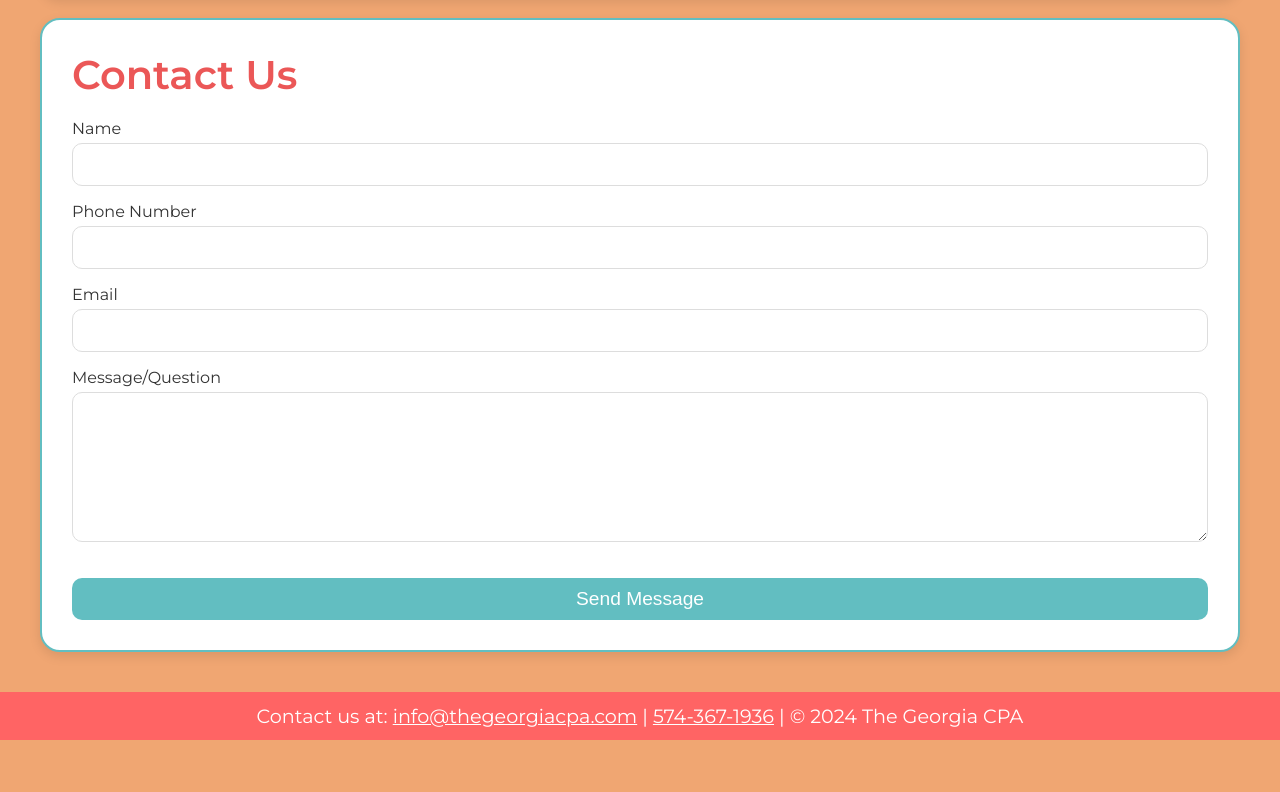
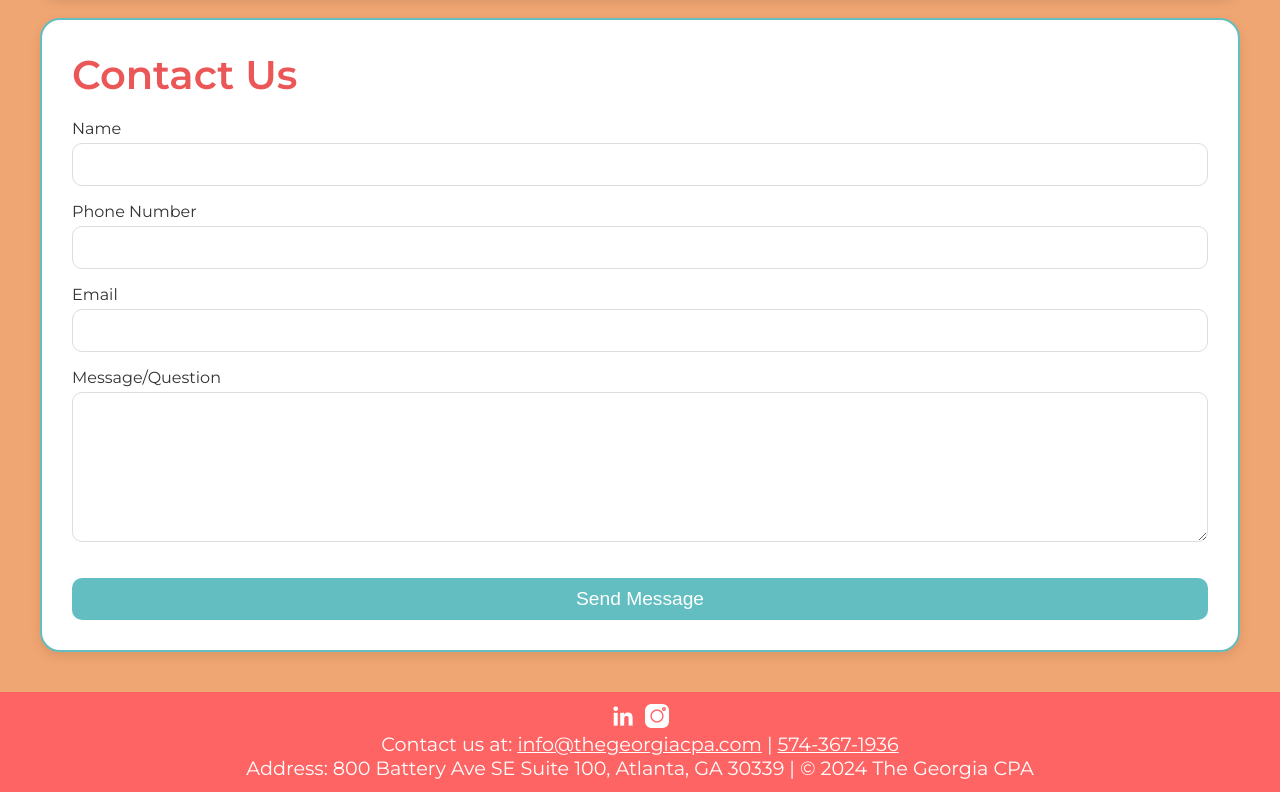
Before and after one commit to amakadiya98/responsive-cpa.github.io, a plain HTML site: page index.html in a window 1280 px wide. Shown: the part 3191-3983 px from the top of the page. Before the commit the page ends 3931 px from the top, so only its background shows below. Drawn offline with Linux system fonts and the light colour scheme.

Commit message:
add social media changes

```diff
--- a/index.html
+++ b/index.html
@@ -291,6 +291,15 @@
         }
         footer p a:hover{
             color: #e4e4e4;
+        }
+        .social-media{
+            display: flex;
+            justify-content: center;
+            align-items: center;
+            gap: 10px;
+        }
+        .social-media a{
+            text-decoration: none;
         }
 
         /* Media Queries for responsiveness */
@@ -606,7 +615,23 @@
     </section>
 
     <footer id="contact">
-        <p>Contact us at: <a href="mailto: info@thegeorgiacpa.com">info@thegeorgiacpa.com</a> | <a href="tel: 5743671936">574-367-1936</a> | © 2024 The Georgia CPA</p>
+        <div class="social-media">
+            <a href="https://www.linkedin.com/company/thegeorgiacpa">
+                <img src="./linkedin.png" alt="linkdin-icon" />
+            </a>
+            <a href="https://www.instagram.com/thegeorgiacpa_/">
+                <img src="./instagram.png" alt="instgram" />
+            </a>
+        </div>
+        <p>Contact us at: <a href="mailto: info@thegeorgiacpa.com">info@thegeorgiacpa.com</a> | <a href="tel:5743671936">574-367-1936</a>
+             <!-- |   <a href="https://www.linkedin.com/company/thegeorgiacpa" style="text-decoration: none;">
+            <img src="./linkedin.png" alt="linkdin-icon"  style="text-decoration: none;"/>
+        </a>
+        <a href="https://www.instagram.com/thegeorgiacpa_/">
+            <img src="./instagram.png" alt="instgram" />
+        </a>  -->
+        <br>
+            Address: 800 Battery Ave SE Suite 100, Atlanta, GA 30339 | © 2024 The Georgia CPA</p>
     </footer>
 
 </body>
```
Also changed, not shown: instagram.png (added), linkedin.png (added).
